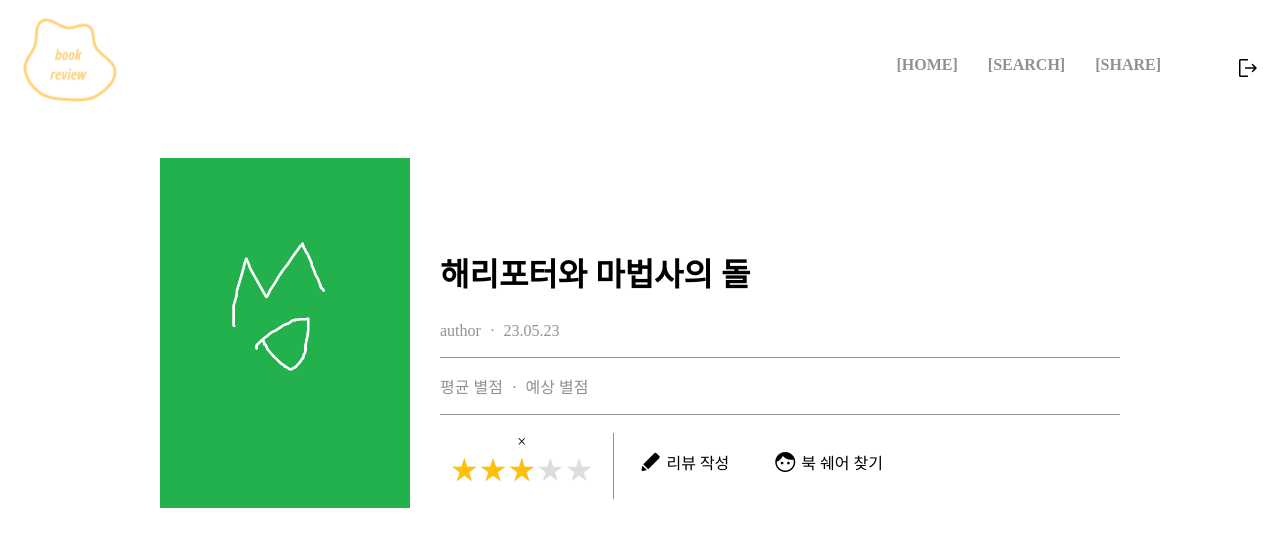
After one commit to bkms1-team10/bkms1-team10, a Flask app: page /bookInfo/ in a window 1280 px wide. The commit adds this page. Shown: the top 547 px of the page. Run offline with Flask 3, Linux system fonts and the light colour scheme; the visitor is signed in with stand-in values (Sample User, id 1); some libraries are stand-ins or nearby versions; some web fonts are replaced.

Commit message:
book information page start

```diff
--- a/server.py
+++ b/server.py
@@ -61,6 +61,14 @@
     else:
         return redirect(url_for('landing'))
 
+@app.route('/bookInfo/')
+def bookInfo():
+    if 'userID' in session:
+        header='logout'
+        return render_template("bookInfo.html", status=header)
+    else:
+        return redirect(url_for('landing'))
+
 
 @app.route('/share/')
 def share():
--- a/templates/book.html
+++ b/templates/book.html
@@ -1,7 +1,7 @@
 <link rel="stylesheet" href="/static/css/defaultBook.css">
 
 <li class="content-item">
-    <div class="content">
+    <div class="content" onClick="location.href='/bookInfo/'">
         <div class="imgbox">
             <img class="content-img" src="/static/images/sample.png">
         </div>
--- /dev/null
+++ b/templates/bookInfo.html
@@ -0,0 +1,113 @@
+<!DOCTYPE html>
+<html>
+<script src="//cdnjs.cloudflare.com/ajax/libs/jquery/3.2.1/jquery.min.js"></script>
+
+<style>
+    #innerForm{
+        margin : auto;
+        width : 960px;
+        min-width: 960px;
+        margin-top : 50px;
+    }
+
+    .content-row{
+        display: flex;
+        flex-direction: row;
+    }
+
+    .content-img{
+        width:250px;
+        max-height:350px
+    }
+
+    .description{
+        flex: 1;
+        margin-top:70px;
+        margin-left : 30px;
+    }
+
+    .info{
+        font-size: medium;
+        font-weight: 400;
+        color: #919191;
+    }
+
+    hr{
+        background:#919191;
+        height:1px;
+        border:0;
+    }
+    .ratingBox{
+        display: inline-block;
+        padding-right:20px;
+        padding-bottom: 10px;
+        margin :10px;
+        border-right: solid 1px #919191;
+    }
+    .button{
+        vertical-align: text-bottom;
+        display: inline-block;
+        width:fit-content;
+        padding:10px;
+        margin-right:20px;
+    }
+
+    .button > span{
+        transition-duration: 0.4s;
+    }
+
+    .button:hover{
+        cursor: pointer;
+    }
+
+    .button:hover > span{
+        transform: scale(1.5);
+    }
+
+    .icon{
+        vertical-align: middle;
+    }
+
+    .btn-value{
+        display: inline-block;
+        vertical-align: middle;
+    }
+</style>
+
+<head>
+<meta charset="UTF-8">
+<title>Book Review</title>
+</head>
+<body>
+	{% include 'header.html' %}
+	<div id="innerForm">
+        <div class="content-row">
+            <div class="imgbox">
+                <img class="content-img" src="/static/images/sample.png">
+            </div>
+            <div class="description">
+                <div class="description-row">
+                    <h1 class="title">해리포터와 마법사의 돌</h1>
+                </div>
+                <div class="description-row">
+                    <h3 class="info"> author ㆍ 23.05.23 </h3>
+                    <hr />
+                </div>
+                <div class="description-row">
+                    <h3 class="info">평균 별점 ㆍ 예상 별점</h3>
+                    <hr />
+                </div>
+                <div class="description-row">
+                    <div class="ratingBox">
+                    {% include 'starRating.html' %}
+                    </div>
+                    <div class="button" id="btn_writeReview"><span class="material-symbols-outlined icon">stylus</span>
+                        <div class="btn-value">리뷰 작성</div></div>
+                    <div class="button" id="btn_findshare"><span class="material-symbols-outlined icon">face</span>
+                        <div class="btn-value">북 쉐어 찾기</div></div>
+                </div>
+            </div>
+        </div>
+	</div>
+
+</body>
--- a/templates/home/home.html
+++ b/templates/home/home.html
@@ -49,14 +49,10 @@
 
 <head>
 <meta charset="UTF-8">
-<title>main page</title>
+<title>Book Review</title>
 </head>
 <body>
 	{% include 'header.html' %}
-	<!-- //로그인 된 상태에서 로그인 창으로 넘어가기 방지
-	if (session_id != null)	response.sendRedirect("/product/list");
-	==> server.py에서 처리
-	-->
 	<div id="innerForm">
         <div class="content-row">
             <h2 class="content-title">평균 별점이 높은 책</h2>
--- /dev/null
+++ b/templates/starRating.html
@@ -0,0 +1,70 @@
+<script src="//cdnjs.cloudflare.com/ajax/libs/jquery/3.2.1/jquery.min.js"></script>
+<script>
+    function changeComment(width){
+        if (width == 0)
+            $(".comment").text("평가하기");
+        else{
+            $(".comment").text("×");
+            $(".comment").css("color", "light-gray");
+            $(".comment").hover(function(){
+                $(this).css("cursor", "pointer");
+            });
+            $(".comment").click(function(){
+                $(".range").val(0);
+                document.querySelector(`.rating`).style.width = 0;
+                changeComment(0);
+            });
+        }
+    }
+
+    $(document).ready(function(){
+        width = $(".range").val() * 10;
+        document.querySelector(".rating").style.width = `${width}%` ;
+        changeComment(width);
+
+        $(".range").change(function(){
+            width = $(this).val() * 10
+            document.querySelector(`.rating`).style.width = `${width}%`;
+            changeComment(width);
+        });
+
+    });
+</script>
+
+<style>
+.comment{
+    text-align: center;
+}
+.star {
+    display:inline-block;
+    position: relative;
+    font-size: 2rem;
+    color: #ddd;
+  }
+
+  .star input {
+    width: 100%;
+    height: 100%;
+    position: absolute;
+    left: 0;
+    opacity: 0;
+    cursor: pointer;
+  }
+
+  .rating {
+    width: 0;
+    position: absolute;
+    left: 0;
+    color: #ffc107;
+    overflow: hidden;
+    pointer-events: none;
+  }
+
+</style>
+
+<div class="comment">평가하기</div>
+<span class="star">
+    ★★★★★
+    <span class="rating">★★★★★</span>
+    <input type="range" class="range"  value="6" step="1" min="0" max="10">
+</span>
```
Also changed, not shown: templates/header.html (+0 -7 lines).
